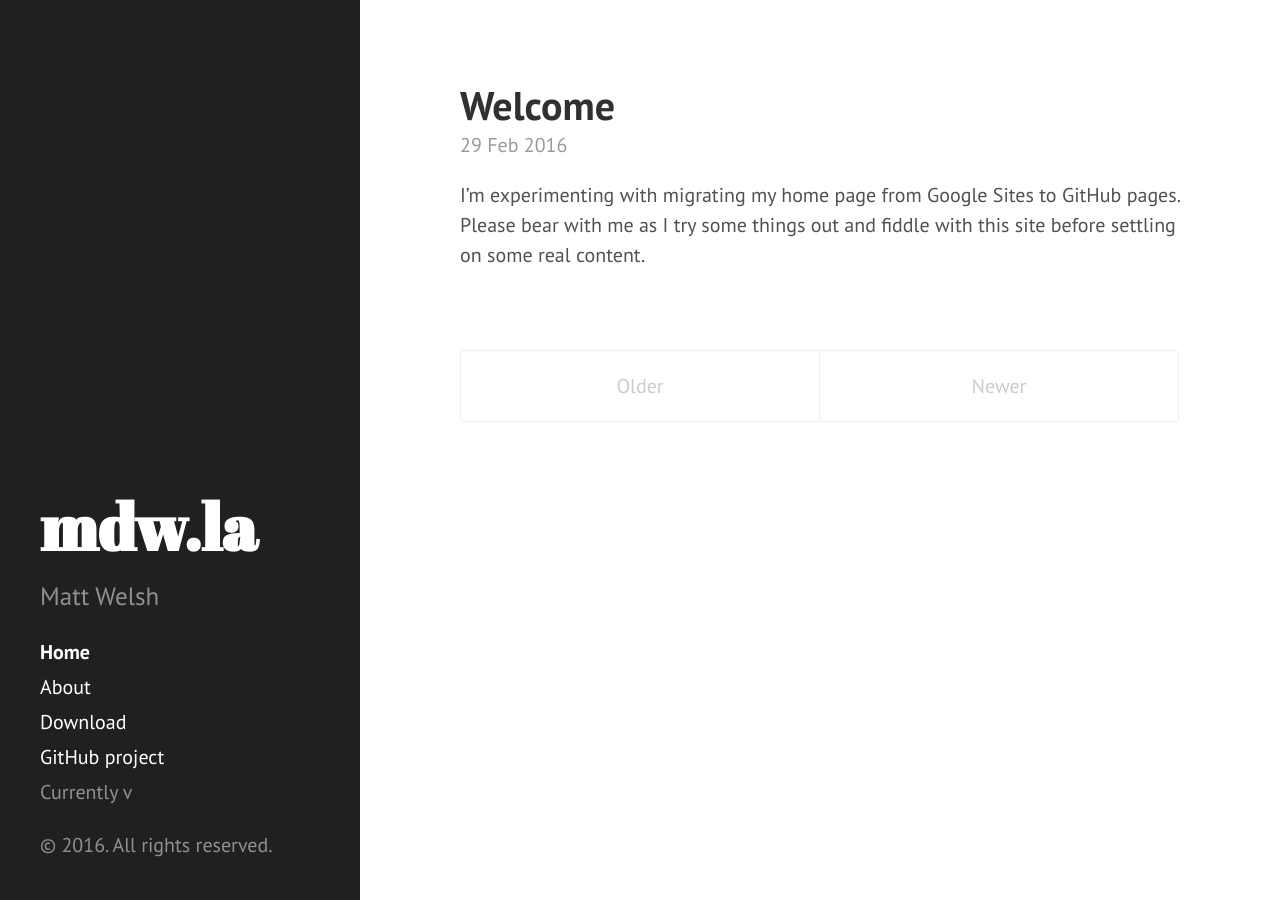
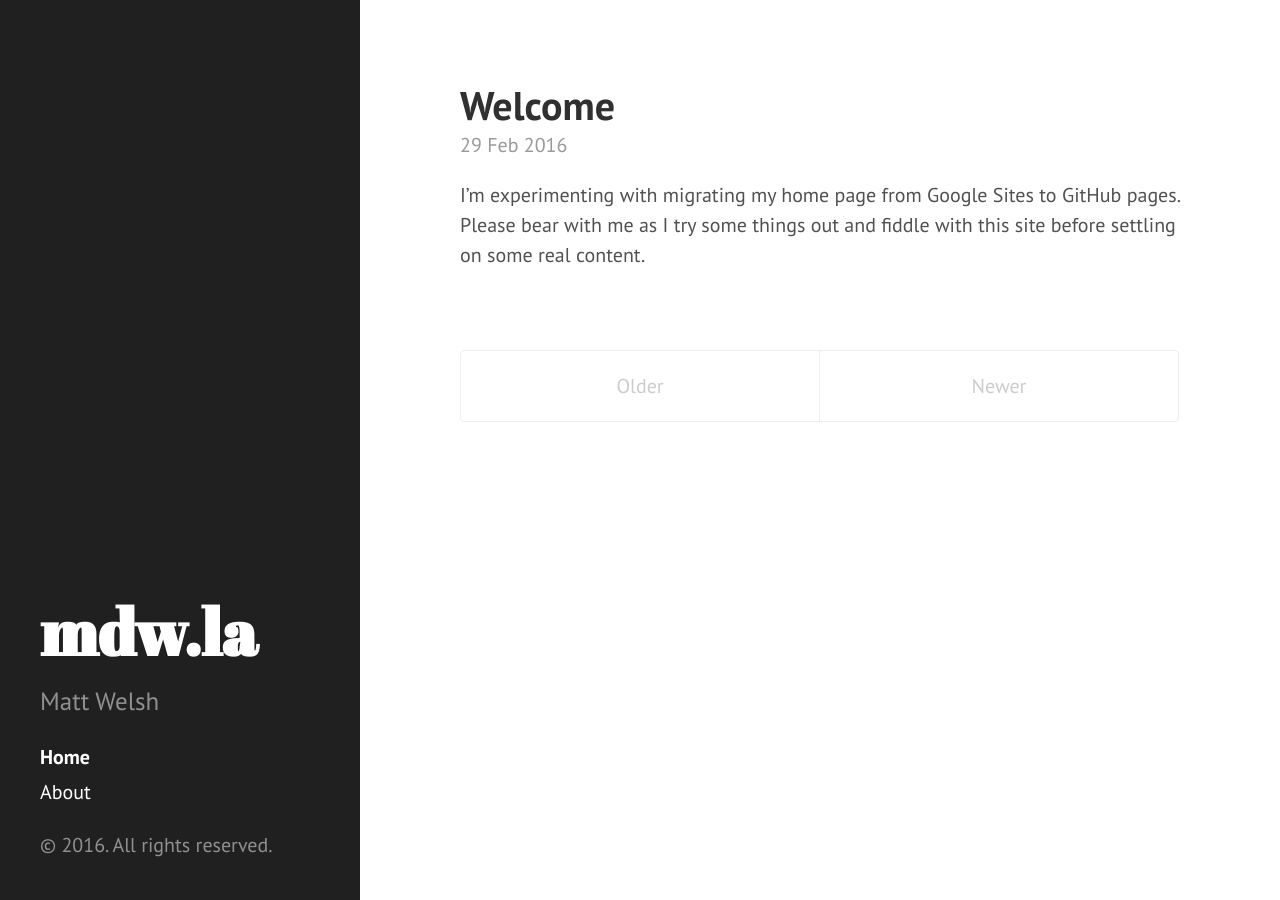
Before and after one commit to mdwelsh/mdwelsh.github.io, a Jekyll site: the page built from index.html, in a window 1280 px wide. Built offline with Jekyll 4.4.1, drawn with Linux system fonts in a browser that asks for light colours; Markdown is read by kramdown in place of the engine named in the settings; the list of posts is cut into pages by our own code.

Commit message:
Update sidebar.html

```diff
--- a/_includes/sidebar.html
+++ b/_includes/sidebar.html
@@ -25,11 +25,7 @@
           {% endif %}
         {% endif %}
       {% endfor %}
-
-      <a class="sidebar-nav-item" href="{{ site.github.repo }}/archive/v{{ site.version }}.zip">Download</a>
-      <a class="sidebar-nav-item" href="{{ site.github.repo }}">GitHub project</a>
-      <span class="sidebar-nav-item">Currently v{{ site.version }}</span>
-    </nav>
+  </nav>
 
     <p>&copy; {{ site.time | date: '%Y' }}. All rights reserved.</p>
   </div>
```
